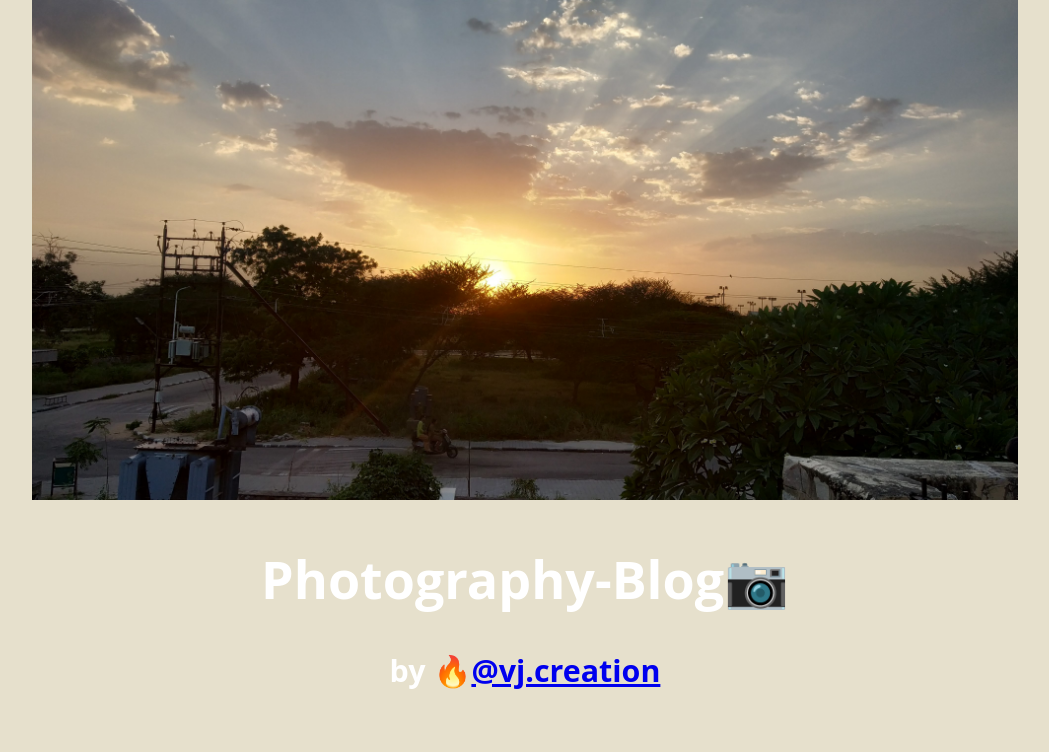
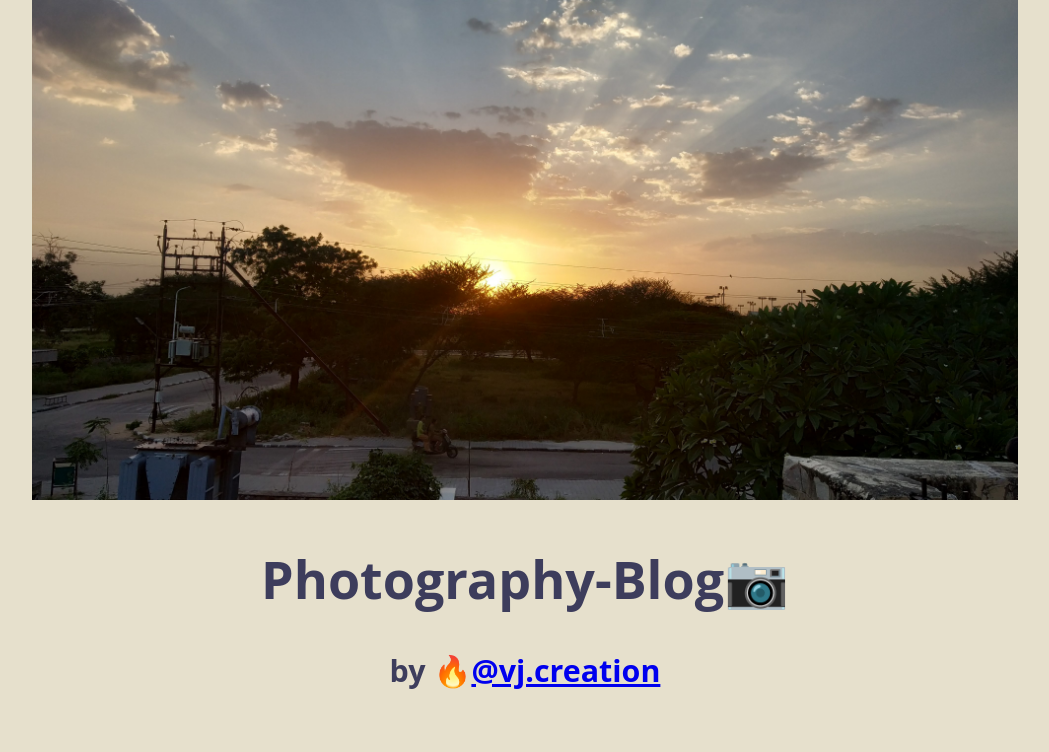
Before and after one commit to vj-creation/React-Photojournal, a React (Create React App) app: page / in a window 1280 px wide. Shown: the top 752 px of the page, without its empty margins (115-1164 px from the left). Built offline with nearby package versions, Linux system fonts and the light colour scheme; grey boxes are pictures that could not be loaded.

Commit message:
Update master.css

```diff
--- a/src/components/master.css
+++ b/src/components/master.css
@@ -1,5 +1,8 @@
 .banner {
   max-width: 80%;
+}
+body{
+  color: #3d3d5c;
 }
 
 .flex-container {
```
